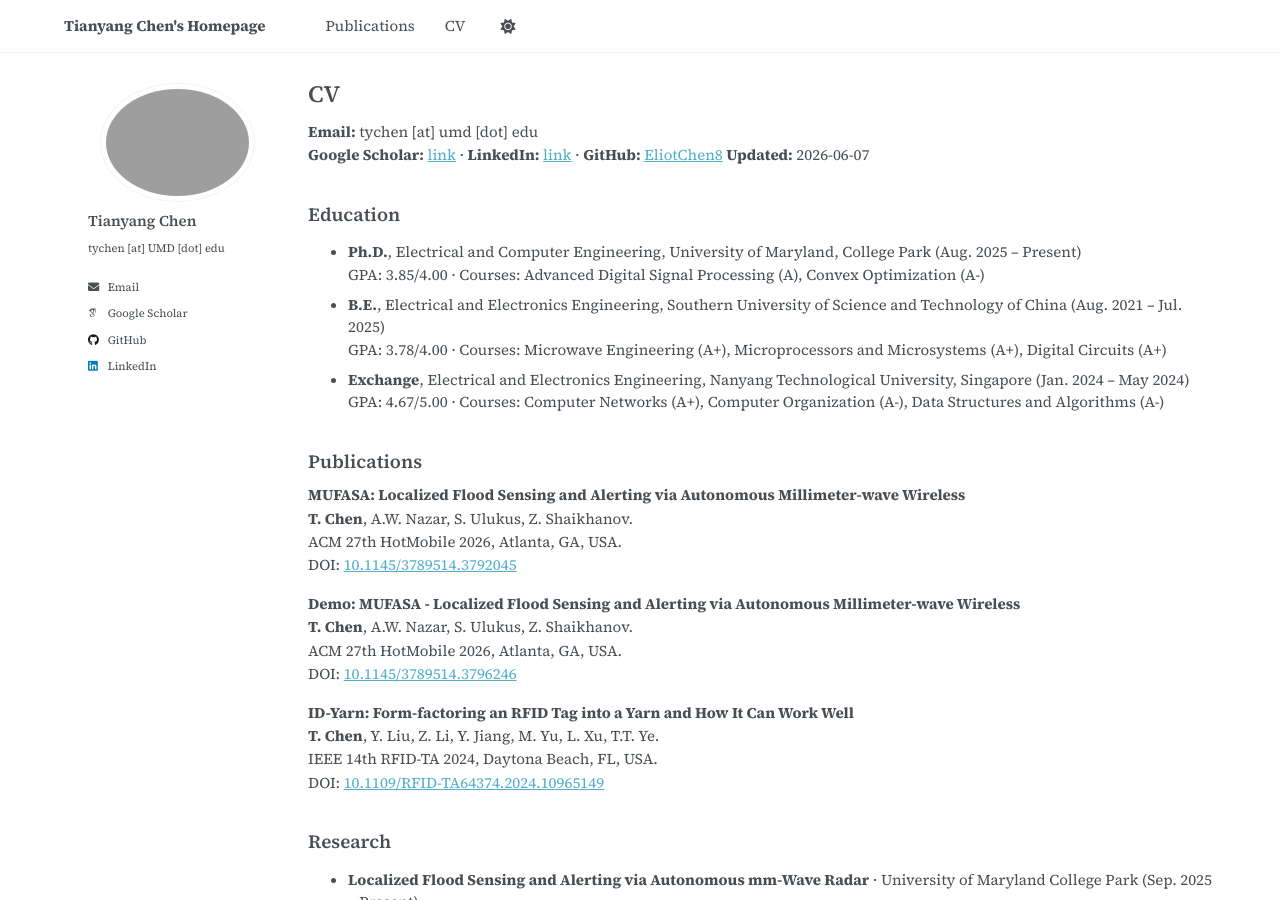
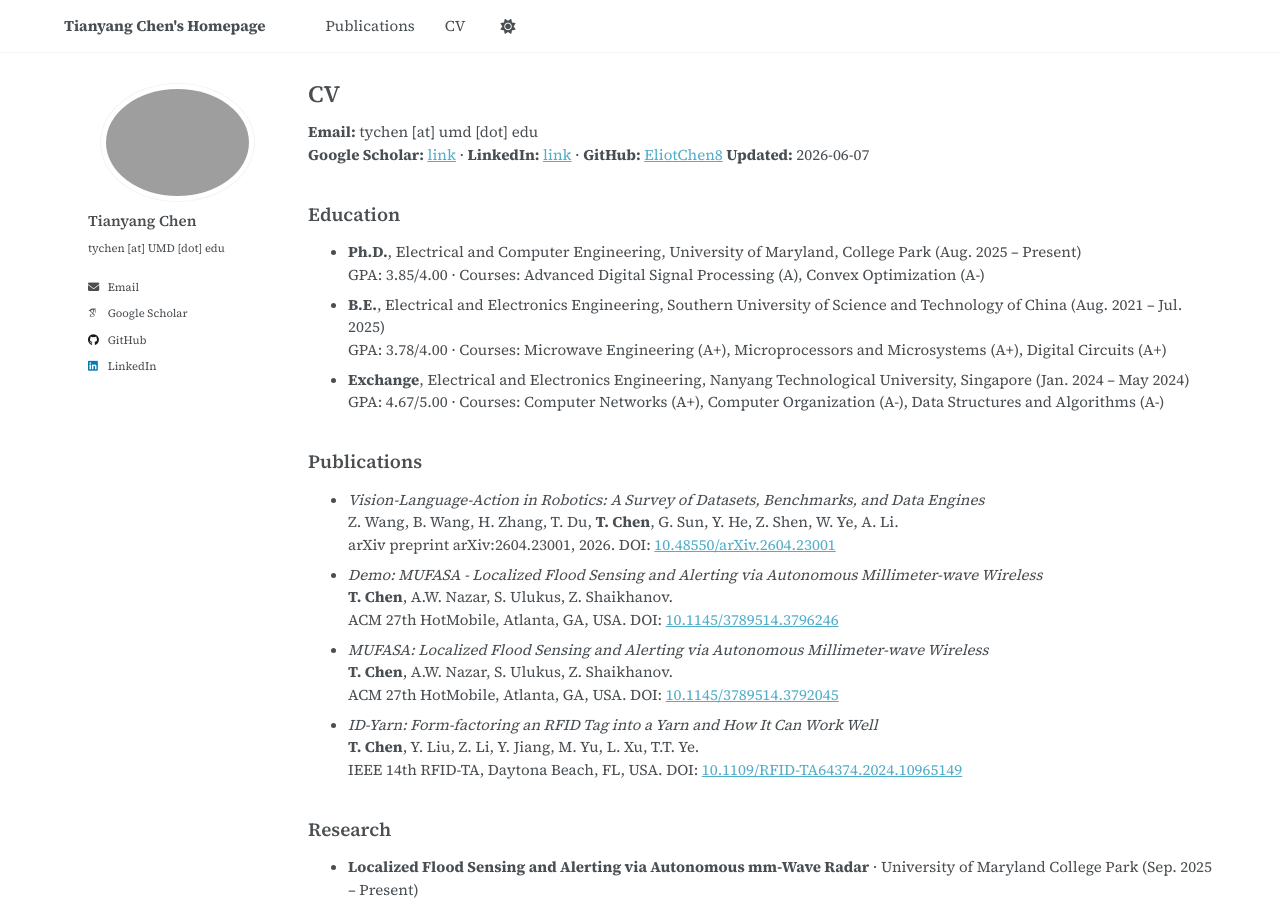
Before and after one commit to EliotChen8/EliotChen8.github.io, a Jekyll site: the page built from _pages/cv.md, in a window 1280 px wide and 900 px high. Built offline with Jekyll 4.4.1, drawn with Linux system fonts in a browser that asks for light colours; some web fonts are replaced; a script that is not in the unit is left out.

Commit message:
Clean up publications section in cv.md
Removed redundant publication entries and HTML formatting for selected publications.

```diff
--- a/_pages/cv.md
+++ b/_pages/cv.md
@@ -23,31 +23,18 @@ redirect_from:
   GPA: 4.67/5.00 · Courses: Computer Networks (A+), Computer Organization (A-), Data Structures and Algorithms (A-)
 
 ## Publications
-
-<div class="selected-pubs">
-
-<p>
-<strong>MUFASA: Localized Flood Sensing and Alerting via Autonomous Millimeter-wave Wireless</strong><br>
-<strong>T. Chen</strong>, A.W. Nazar, S. Ulukus, Z. Shaikhanov.<br>
-ACM 27th HotMobile 2026, Atlanta, GA, USA.<br>
-DOI: <a href="https://doi.org/10.1145/3789514.3792045" target="_blank" rel="noopener">10.1145/3789514.3792045</a>
-</p>
-
-<p>
-<strong>Demo: MUFASA - Localized Flood Sensing and Alerting via Autonomous Millimeter-wave Wireless</strong><br>
-<strong>T. Chen</strong>, A.W. Nazar, S. Ulukus, Z. Shaikhanov.<br>
-ACM 27th HotMobile 2026, Atlanta, GA, USA.<br>
-DOI: <a href="https://doi.org/10.1145/3789514.3796246" target="_blank" rel="noopener">10.1145/3789514.3796246</a>
-</p>
-
-<p>
-<strong>ID-Yarn: Form-factoring an RFID Tag into a Yarn and How It Can Work Well</strong><br>
-<strong>T. Chen</strong>, Y. Liu, Z. Li, Y. Jiang, M. Yu, L. Xu, T.T. Ye.<br>
-IEEE 14th RFID-TA 2024, Daytona Beach, FL, USA.<br>
-DOI: <a href="https://doi.org/10.1109/RFID-TA64374.2024.10965149" target="_blank" rel="noopener">10.1109/RFID-TA64374.2024.10965149</a>
-</p>
-
-</div>
+- *Vision-Language-Action in Robotics: A Survey of Datasets, Benchmarks, and Data Engines*
+  Z. Wang, B. Wang, H. Zhang, T. Du, **T. Chen**, G. Sun, Y. He, Z. Shen, W. Ye, A. Li.
+  arXiv preprint arXiv:2604.23001, 2026. DOI: [10.48550/arXiv.2604.23001](https://doi.org/10.48550/arXiv.2604.23001)
+- *Demo: MUFASA - Localized Flood Sensing and Alerting via Autonomous Millimeter-wave Wireless*
+  **T. Chen**, A.W. Nazar, S. Ulukus, Z. Shaikhanov.
+  ACM 27th HotMobile, Atlanta, GA, USA. DOI: [10.1145/3789514.3796246](https://doi.org/10.1145/3789514.3796246)
+- *MUFASA: Localized Flood Sensing and Alerting via Autonomous Millimeter-wave Wireless*
+  **T. Chen**, A.W. Nazar, S. Ulukus, Z. Shaikhanov.
+  ACM 27th HotMobile, Atlanta, GA, USA. DOI: [10.1145/3789514.3792045](https://doi.org/10.1145/3789514.3792045)
+- *ID-Yarn: Form-factoring an RFID Tag into a Yarn and How It Can Work Well*
+  **T. Chen**, Y. Liu, Z. Li, Y. Jiang, M. Yu, L. Xu, T.T. Ye.
+  IEEE 14th RFID-TA, Daytona Beach, FL, USA. DOI: [10.1109/RFID-TA64374.2024.10965149](https://doi.org/10.1109/RFID-TA64374.2024.10965149)
 
 ## Research
 
```
